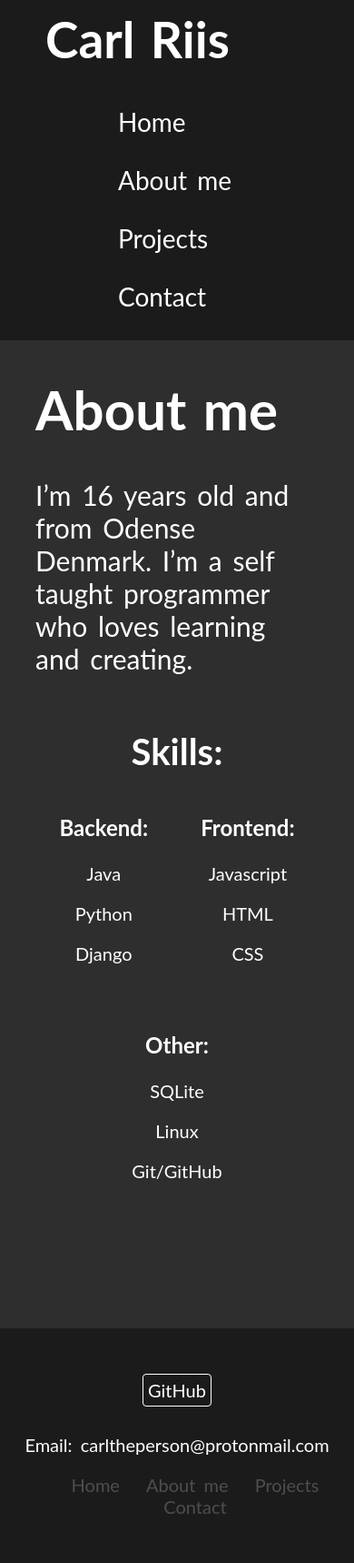
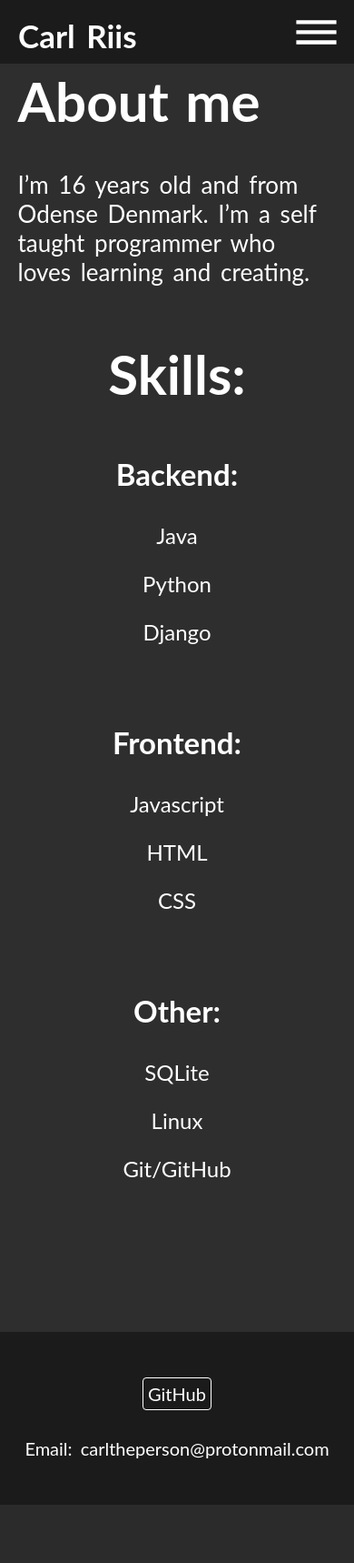
Before and after one commit to carltheperson/Personal-Website, a Django app: page /about-me/ in a window 390 px wide. Shown: the whole page at 91% size. After the commit the page ends 1654 px from the top, so only its background shows below. Run offline with Django 3.2, Linux system fonts and the light colour scheme.

Commit message:
made pages responsive

```diff
--- a/main/static/main/style.css
+++ b/main/static/main/style.css
@@ -10,6 +10,14 @@ header {
 	background-color: #1b1b1b;
 	clear:both;
 	overflow: auto;
+}
+
+#burger {
+	display: none
+}
+
+.navbar {
+	padding-left: 20px;
 }
 
 ul {
@@ -28,9 +36,9 @@ nav li {
 nav li a {
 	color: white;
 	margin: 15px;
-	margin-left: 90px;
+	margin-left: 80px;
 	text-decoration: none;
-	font-size: 28px;
+	font-size: 26px;
 	text-align: center;
 	display: block;
 }
@@ -162,6 +170,14 @@ h3 {
 	font-size: 24px;
 }
 
+.skill {
+	font-size: 24px;
+}
+
+.skill-title {
+	font-size: 33px;
+}
+
 /* contact.html */
 
 #contact-description {
@@ -207,3 +223,232 @@ h3 {
 .project-description {
 	font-size: 22px;
 }
+
+/* ---- Responsive ---- */
+
+@media screen and (max-width: 1300px) {
+	nav {
+		margin-right: 5%;
+	}
+
+	nav li a {
+		margin: 10px;
+		margin-left: 60px;
+		font-size: 24px;
+	}
+
+	header h1 {
+		font-size: 40px;
+		margin-top: 16px;
+		margin-left: 35px;
+	}
+}
+
+@media screen and (max-width: 1000px) {
+
+	nav {
+		margin-right: 2%;
+	}
+
+	nav li a {
+		margin: 8px;
+		margin-left: 35px;
+		font-size: 22px;
+	}
+
+	header h1 {
+		font-size: 30px;
+		margin-top: 18px;
+		margin-left: 20px;
+	}
+}
+
+@media only screen and (max-width: 767px) {
+	#burger {
+		float: right;
+		display: block;
+		margin-top: 10px;
+		margin-right: 15px;
+
+	}
+
+	.navbar {
+		display: none;
+	}
+
+	header h1 {
+		font-size: 35px;
+		margin-top: 18px;
+		margin-left: 20px;
+	}
+
+	.active {
+		margin: 0;
+        float: none;
+        position: fixed;
+        display: block;
+        background: #161616;
+        width: 50%;
+        left: 0;
+        top: 0;
+		height: 100%;
+		padding-top: 60px;
+	}
+
+	nav li {
+		white-space:nowrap;
+		overflow: hidden;
+		min-width: 100%;
+	}
+
+	nav li a {
+		margin: 10px;
+		margin-left: 15px;
+		margin-top: 40px;
+		font-size: 26px;
+		text-align: left;
+	}
+
+	nav {
+		display: block;
+	}
+
+	body {
+		padding-top: 40px;
+	}
+
+	header {
+		position: fixed;
+		top: 0;
+		width: 100%;
+	}
+
+	#footer-ul {
+		display: none;
+	}
+
+	.page-body {
+		width: 90%;
+	}
+
+	.title {
+		margin-top: 65px;
+	}
+
+}
+
+/* home.html */
+@media only screen and (max-width: 900px) {
+
+	body {
+		padding-top: 10px;
+	}
+
+	#title {
+		font-size: 65px;
+	}
+
+	#description {
+		width: 75%;
+		margin-bottom: 0;
+	}
+
+	@media only screen and (max-width: 767px) {
+		#title {
+			font-size: 42px;
+		}
+
+		#description {
+			width: 80%;
+			font-size: 20px;
+		}
+
+		.small-button {
+			font-size: 20px !important;
+			margin-right: 8px !important;
+		}
+	}
+
+}
+
+
+/* about_me.html */
+
+@media only screen and (max-width: 767px) {
+
+	#skill-description {
+		font-size: 26px;
+	}
+
+	#categories li {
+		display: block;
+	}
+
+	#skills-title {
+		font-size: 60px;
+	}
+
+	#skills-description {
+		font-size: 30px;
+	}
+}
+
+/* contact.html */
+
+/* projects.html */
+
+@media screen and (max-width: 1000px) {
+	.project {
+		width: 80%;
+	}
+}
+
+@media screen and (max-width: 767px) {
+	.project {
+		width: 85%;
+		margin: auto;
+		margin-bottom: 40px;
+	}
+
+	.project img {
+		width: 80%;
+		margin-left: 10%;
+	}
+
+	.project-title{
+		font-size: 35px;
+	}
+
+	.project-description{
+		font-size: 20px;
+	}
+}
+
+
+/* large screen */
+
+@media screen and (min-width: 2550px) {
+
+	nav {
+		margin-right: 15%;
+	}
+
+	nav li a {
+		margin: 30px;
+		margin-left: 160px;
+		font-size: 40px;
+	}
+
+	h1 {
+		font-size: 100px !important;
+	}
+
+	footer {
+		font-size: 35px !important;
+	}
+
+	p, h2, h3, a{
+		font-size: 40px !important;
+	}
+
+}
--- a/main/templates/main/about_me.html
+++ b/main/templates/main/about_me.html
@@ -10,30 +10,30 @@
 	<p id="skill-description">I’m 16 years old and from Odense Denmark. I’m a self taught programmer who loves learning and creating.</p>
 
 	<div id="skills">
-		<h2>Skills:</h2>
+		<h2 id="skills-title">Skills:</h2>
 		<ul id="categories">
 			<li>
 			<ul>
-				<h3>Backend:</h3>
-				<li><p>Java</p></li>
-				<li><p>Python</p></li>
-				<li><p> Django</p></li>
+				<h3 class="skill-title">Backend:</h3>
+				<li><p class="skill">Java</p></li>
+				<li><p class="skill">Python</p></li>
+				<li><p class="skill"> Django</p></li>
 			</ul>
 			</li>
 			<li>
 			<ul>
-				<h3>Frontend:</h3>
-				<li><p>Javascript</p></li>
-				<li><p>HTML</p></li>
-				<li><p>CSS</p></li>
+				<h3 class="skill-title">Frontend:</h3>
+				<li><p class="skill">Javascript</p></li>
+				<li><p class="skill">HTML</p></li>
+				<li><p class="skill">CSS</p></li>
 			</ul>
 			</li>
 			<li>
 			<ul>
-				<h3>Other:</h3>
-				<li><p>SQLite</p></li>
-				<li><p>Linux</p></li>
-				<li><p>Git/GitHub</p></li>
+				<h3 class="skill-title">Other:</h3>
+				<li><p class="skill">SQLite</p></li>
+				<li><p class="skill">Linux</p></li>
+				<li><p class="skill">Git/GitHub</p></li>
 			</ul>
 			</li>
 		</ul>
--- a/main/templates/main/home.html
+++ b/main/templates/main/home.html
@@ -7,8 +7,8 @@
 
 	<p id="description">I made this website to host my projects and practice web development. It's made with Python Django, HTML, CSS and Javascript. It's all hosted on my Raspberry Pi. Feel free to look around.</p>
 
-	<a href="/projects/" class="button">Projects</a>
-	<a href="/about-me/" class="button">About me</a>
+	<a href="/projects/" class="button small-button">Projects</a>
+	<a href="/about-me/" class="button small-button">About me</a>
 
 </div>
 
--- a/main/templates/main/main_template.html
+++ b/main/templates/main/main_template.html
@@ -12,8 +12,10 @@
 <body>
 	<header>
 		<a href="/"><h1>Carl Riis</h1></a>
+		{% load static %}
+		<img src="{% static "main/burger.svg" %}" alt="menu" id="burger">
 		<nav>
-			<ul>
+			<ul class="navbar">
 				<li><a href="/">Home</a></li>
 				<li><a href="/about-me/">About me</a></li>
 				<li><a href="/projects/">Projects</a></li>
@@ -35,5 +37,20 @@
 			<li><a href="/contact/" class="footer-link">Contact</a></li>
 		</ul>
 	</footer>
+
+	<script>
+			(function(){
+				let menu = document.querySelector(".navbar");
+				let menulink = document.getElementById("burger");
+
+				menulink.addEventListener("click", function(e){
+					menu.classList.toggle("active");
+					e.preventDefault();
+					console.log("actiiǘe")
+				});
+
+			})();
+		</script>
+
 </body>
 </html>
--- a/main/templates/main/projects.html
+++ b/main/templates/main/projects.html
@@ -11,9 +11,9 @@
 			<p class="project-description">{{project.description}}</p>
 			<img src="{{project.image.url}}" alt="" class="project-image">
 			<br>
-			<a href="{{project.github_link}}" target="_blank" class="button git-button">GitHub</a>
+			<a href="{{project.github_link}}" target="_blank" class="button git-button small-button">GitHub</a>
 			{% if project.link %}
-			<a href="{{project.link}}" target="_blank" class="button">Visit</a>
+			<a href="{{project.link}}" target="_blank" class="button small-button">Visit</a>
 			{% endif %}
 
 		</div>
--- a/static_projects/static/static_projects/the pi guide/css/style.css
+++ b/static_projects/static/static_projects/the pi guide/css/style.css
@@ -9,7 +9,7 @@ body {
 
 .burger,
 #logo-black {
-    display: none;
+	display: none;
 }
 
 /* Header */
--- a/static_projects/static/static_projects/the pi guide/index.html
+++ b/static_projects/static/static_projects/the pi guide/index.html
@@ -14,6 +14,8 @@
 	<header>
 		{% load static %}
 		<img src="{% static "the pi guide/img/logo.svg" %}" alt="logo" class="logo">
+		{% load static %}
+		<img src="{% static "the pi guide/img/burger.svg" %}" alt="burger" class="burger">
 		<nav>
 			<ul>
 				<li><a href="#home" class="link">Home</a></li>
```
Also changed, not shown: main/static/main/burger.svg (added).
